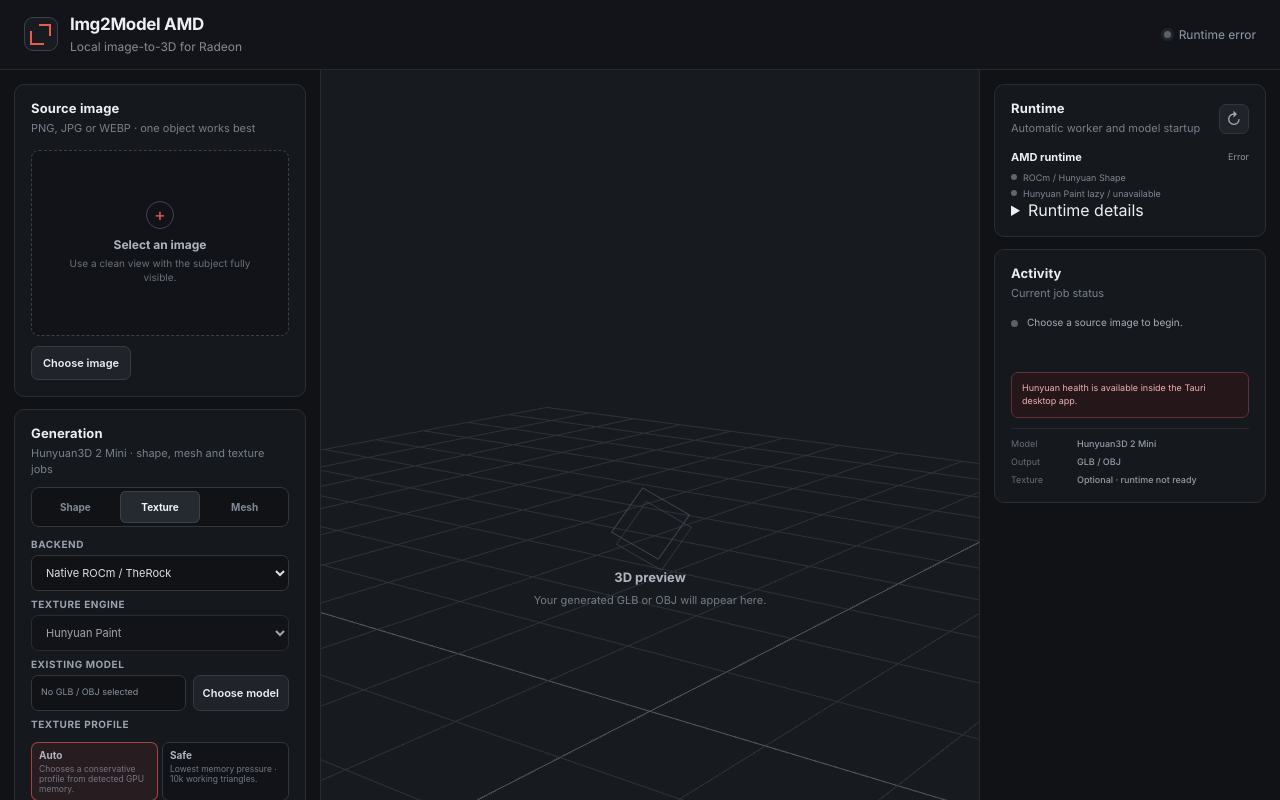
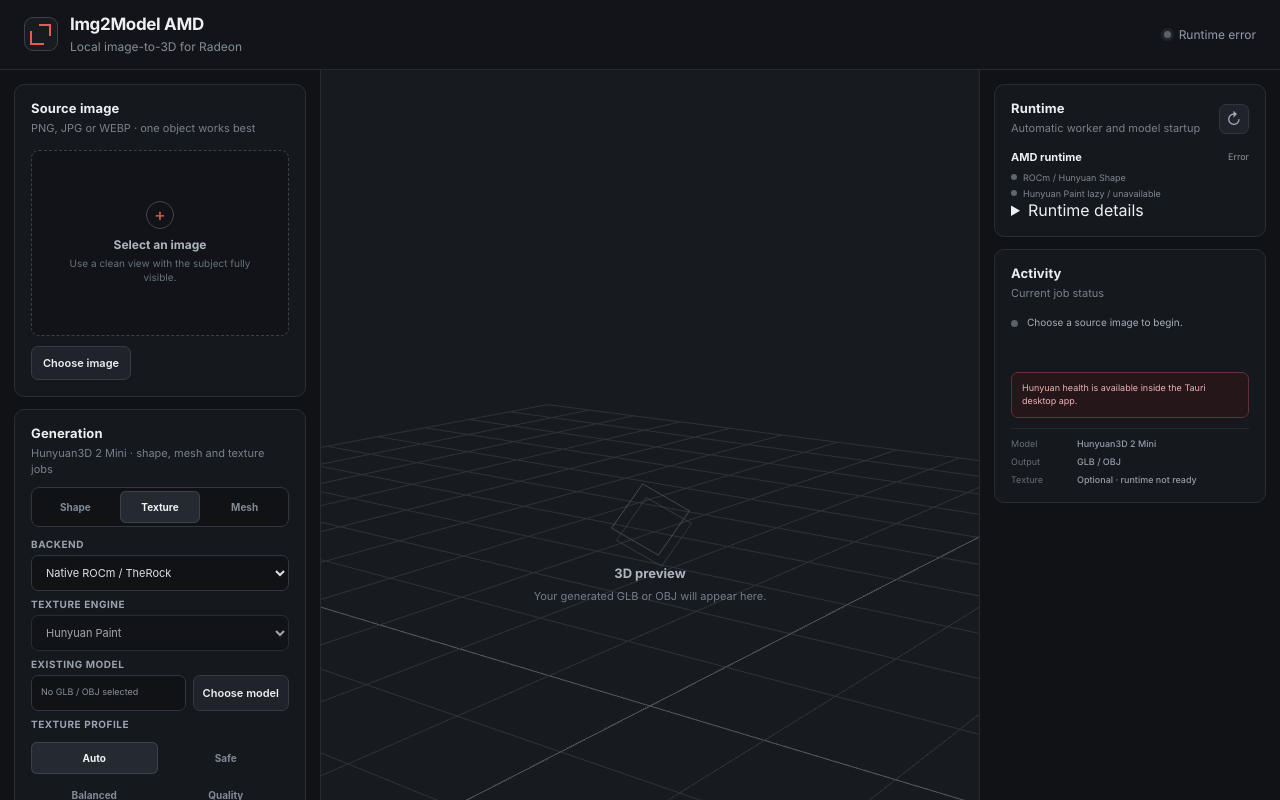
Before and after one commit to quendae/img2model-amd, a React (Vite) app in the folder apps/desktop/: page / in a window 1280 px wide. Both pictures are taken after a click on the tab "Texture". Shown: the top 800 px of the page. Built offline with nearby package versions, Linux system fonts and the light colour scheme.

Commit message:
feat: finish compact generation controls

```diff
--- a/apps/desktop/src/components/GenerationPanel.tsx
+++ b/apps/desktop/src/components/GenerationPanel.tsx
@@ -305,7 +305,7 @@ export function GenerationPanel({
       {cleanupVisible && (
         <div className="field compact-field">
           <span>Mesh cleanup</span>
-          <div className="segmented-control cleanup-preset-control" aria-label="Mesh cleanup preset">
+          <div className="segmented-control cleanup-presets" aria-label="Mesh cleanup preset">
             {cleanupPresets.map((value) => (
               <button
                 key={value}
@@ -396,7 +396,7 @@ export function GenerationPanel({
       {textureRequested && (
         <div className="field compact-field">
           <span>Texture profile</span>
-          <div className="texture-profile-grid compact-texture-profiles">
+          <div className="segmented-control texture-profile-control" aria-label="Texture profile">
             {textureProfiles.map((value) => (
               <button
                 key={value}
@@ -405,11 +405,11 @@ export function GenerationPanel({
                 className={textureProfile === value ? 'active' : ''}
                 onClick={() => onTextureProfileChange(value)}
               >
-                <strong>{textureProfileLabels[value]}</strong>
-                <small>{textureProfileDescriptions[value]}</small>
+                {textureProfileLabels[value]}
               </button>
             ))}
           </div>
+          <small className="profile-description">{textureProfileDescriptions[textureProfile]}</small>
           {!textureAvailable && (
             <div className="backend-note warning">Texture runtime is not ready. Install the AMD texture extensions first.</div>
           )}
```
